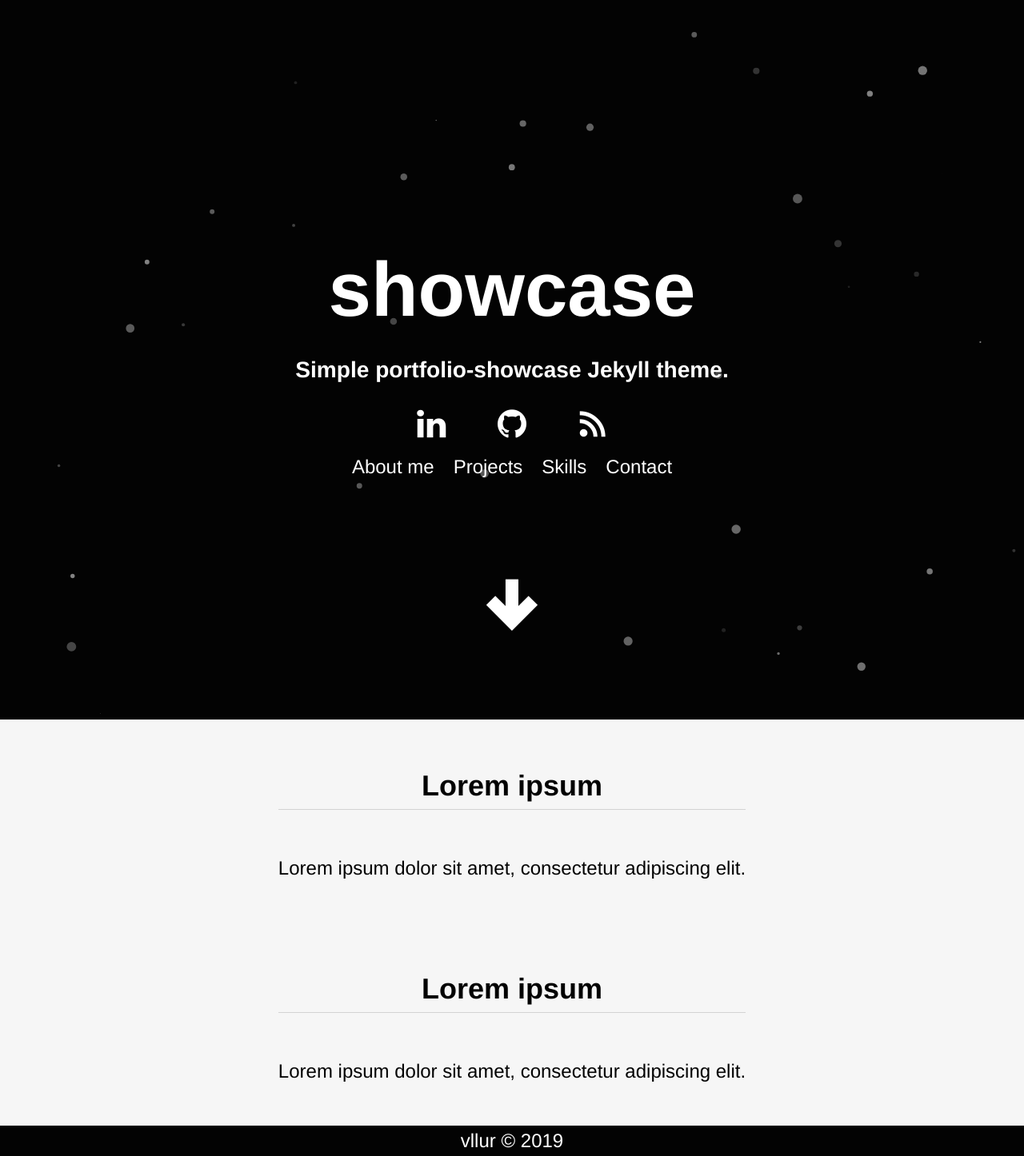
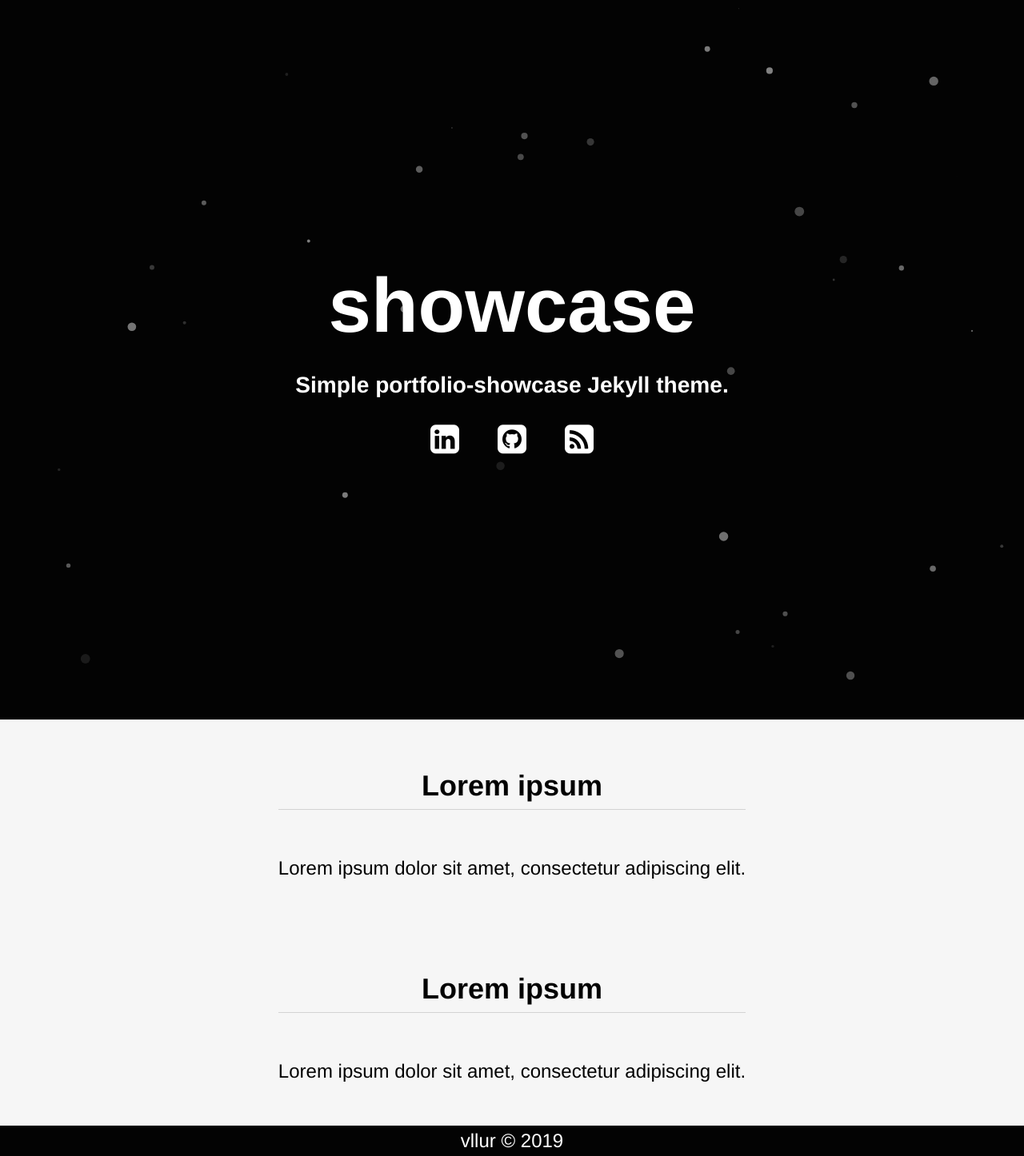
Before and after one commit to vllur/showcase, a Jekyll site: the page built from index.html, in a window 1280 px wide. Shown: the whole page at 80% size. Built offline with Jekyll 4.4.1, drawn with Linux system fonts in a browser that asks for light colours; the list of posts is cut into pages by our own code.

Commit message:
Cleanup; changed Fontello icons

```diff
--- a/_includes/header.html
+++ b/_includes/header.html
@@ -4,13 +4,6 @@
     <h3>{{ site.description }}</h3>
     <nav>
       {% include socials.html %}
-      <ul>
-        <li><a href="#about"> About me </a></li>
-        <li><a href="#projects"> Projects </a></li>
-        <li><a href="#skills"> Skills </a></li>
-        <li><a href="#contact"> Contact </a></li>
-      </ul>
     </nav>
   </div>
-  <a href="#about" class="scroll-bottom"><i class="icon-down"></i></a>
 </header>
--- a/_includes/socials.html
+++ b/_includes/socials.html
@@ -1,5 +1,5 @@
 <ul class="socials">
   <li><a href="/"><i class="icon-in"></i></a></li>
-  <li><a href="/"><i class="icon-github"></i></a></li>
+  <li><a href="/"><i class="icon-gh"></i></a></li>
   <li><a href="/"><i class="icon-rss"></i></a></li>
 </ul>
--- a/_layouts/default.html
+++ b/_layouts/default.html
@@ -4,8 +4,6 @@
 <body>
 <main>
 {% include header.html %}
-
-<button onclick="topFunction()" id="toTop" title="Top"><i class="icon-up"></i></button>
 
 <div class="content-wrapper">
   {{ content }}
--- a/_sass/header.scss
+++ b/_sass/header.scss
@@ -65,21 +65,3 @@ ul li
   margin: 0 0.5em 0 0.5em;
   flex-shrink: 0;
 }
-
-@keyframes floating{
-  from{margin-bottom:0}
-  to{margin-bottom:0.25em}
-}
-
-.scroll-bottom
-{
-  will-change: margin;
-  font-size: 3em;
-  position: absolute;
-  bottom: 7.5%;
-  animation-name: floating;
-  animation-duration: 0.75s;
-  animation-direction: alternate;
-  animation-timing-function: linear;
-  animation-iteration-count: infinite;
-}
--- a/assets/js/toTop.js
+++ /dev/null
@@ -1,19 +0,0 @@
-window.onscroll = function() {scrollFunction()};
-
-function scrollFunction()
-{
-  if (document.body.scrollTop > 300 || document.documentElement.scrollTop > 300)
-  {
-    document.getElementById("toTop").style.display = "block";
-  }
-  else
-  {
-    document.getElementById("toTop").style.display = "none";
-  }
-}
-
-function topFunction()
-{
-  document.body.scrollTop = 0;
-  document.documentElement.scrollTop = 0;
-}
--- a/css/fontello.css
+++ b/css/fontello.css
@@ -1,24 +1,10 @@
 @font-face {
   font-family: 'fontello';
-  src: url('../font/fontello.eot?12519575');
-  src: url('../font/fontello.eot?12519575#iefix') format('embedded-opentype'),
-     url('../font/fontello.woff2?12519575') format('woff2'),
-     url('../font/fontello.woff?12519575') format('woff'),
-     url('../font/fontello.ttf?12519575') format('truetype'),
-     url('../font/fontello.svg?12519575#fontello') format('svg');
+  src: url('../font/fontello.woff2?22677667') format('woff2'),
+       url('../font/fontello.ttf?22677667') format('truetype');
   font-weight: normal;
   font-style: normal;
 }
-/* Chrome hack: SVG is rendered more smooth in Windozze. 100% magic, uncomment if you need it. */
-/* Note, that will break hinting! In other OS-es font will be not as sharp as it could be */
-/*
-@media screen and (-webkit-min-device-pixel-ratio:0) {
-  @font-face {
-  font-family: 'fontello';
-  src: url('../font/fontello.svg?12519575#fontello') format('svg');
-  }
-}
-*/
 
  [class^="icon-"]:before, [class*=" icon-"]:before {
   font-family: "fontello";
@@ -29,34 +15,15 @@
   display: inline-block;
   text-decoration: inherit;
   width: 1em;
-  margin-right: .2em;
   text-align: center;
-  /* opacity: .8; */
 
-  /* For safety - reset parent styles, that can break glyph codes*/
   font-variant: normal;
   text-transform: none;
 
-  /* fix buttons height, for twitter bootstrap */
-  line-height: 1em;
-
-  /* Animation center compensation - margins should be symmetric */
-  /* remove if not needed */
-  margin-left: .2em;
-
-  /* you can be more comfortable with increased icons size */
-  /* font-size: 120%; */
-
-  /* Font smoothing. That was taken from TWBS */
   -webkit-font-smoothing: antialiased;
   -moz-osx-font-smoothing: grayscale;
-
-  /* Uncomment for 3D effect */
-  /* text-shadow: 1px 1px 1px rgba(127, 127, 127, 0.3); */
 }
 
-.icon-rss:before { content: '\0101'; } /* 'ā' */
-.icon-in:before { content: '\1100'; } /* 'ᄀ' */
-.icon-down:before { content: '\e801'; } /* '' */
-.icon-up:before { content: '\e802'; } /* '' */
-.icon-github:before { content: '\f09b'; } /* '' */
+.icon-rss:before { content: '\f143'; }
+.icon-gh:before { content: '\f300'; }
+.icon-in:before { content: '\f30c'; }
```
Also changed, not shown: README.md, font/fontello.ttf, font/fontello.woff2.
